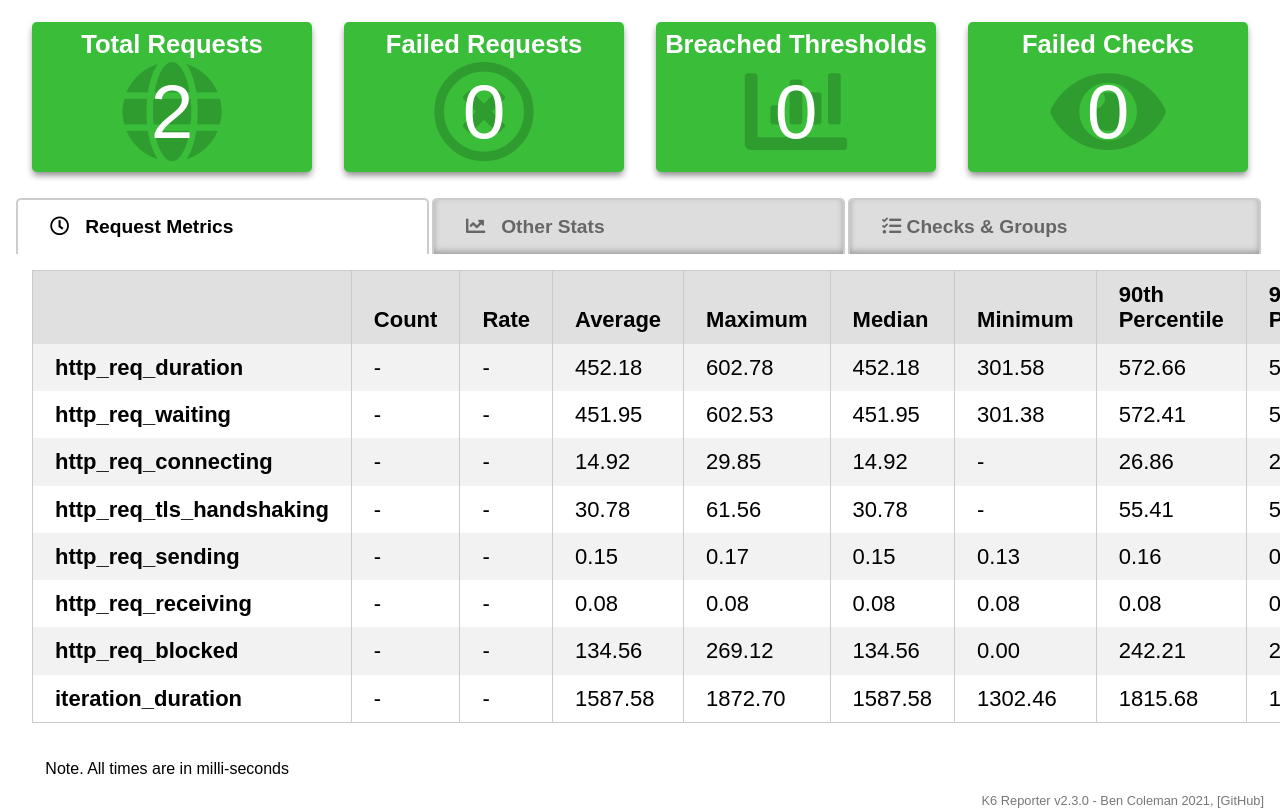
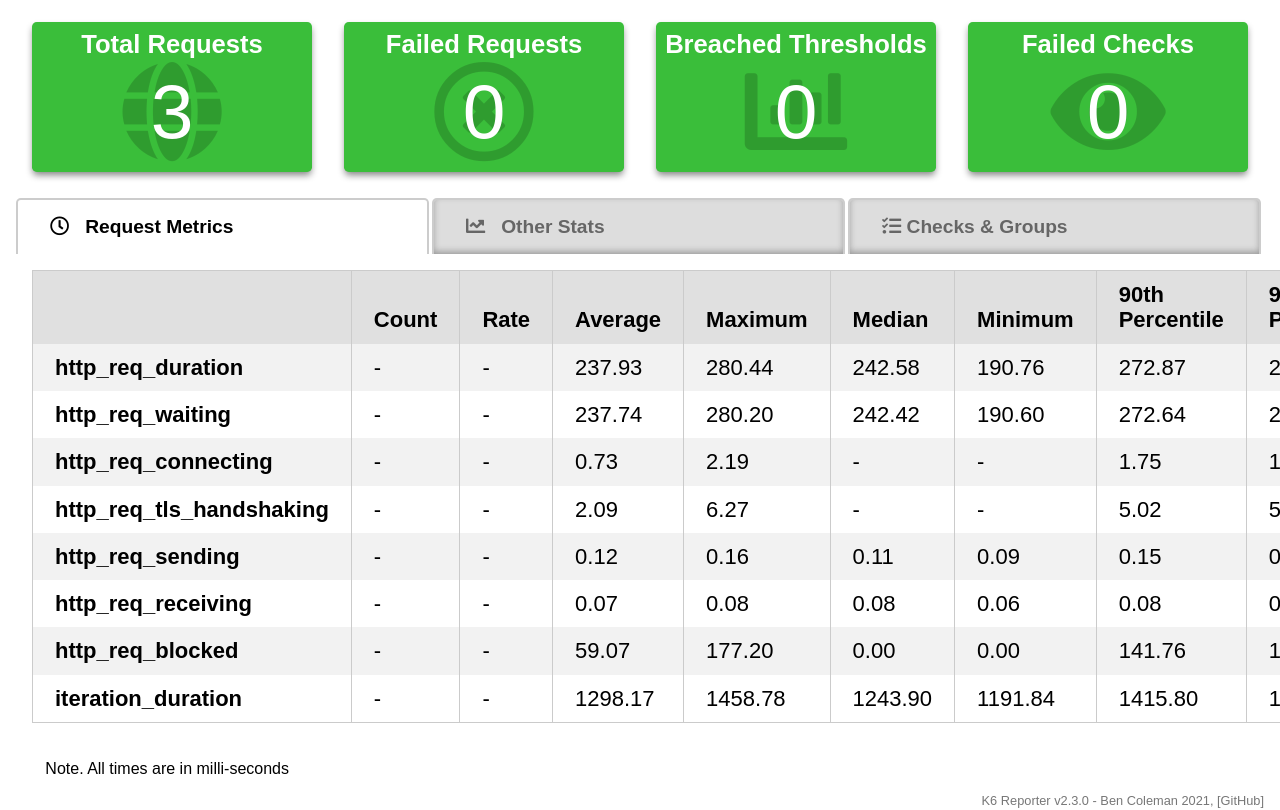
Before and after one commit to rodrigosalles7/performance-test-reports, a plain HTML site: page load-tests/reports/indexLoad.html in a window 1280 px wide. Shown: the part 82-892 px from the top of the page. Drawn offline with nearby package versions, Linux system fonts and the light colour scheme.

Commit message:
deploy: rodrigosalles7/performance-tests@ffbef9467892dabdaf8cc41a52444cd2e7d3e679

```diff
--- a/load-tests/reports/indexLoad.html
+++ b/load-tests/reports/indexLoad.html
@@ -9,7 +9,7 @@
     <link rel="shortcut icon" href="https://raw.githubusercontent.com/benc-uk/k6-reporter/main/assets/icon.png" type="image/png">
 
     <meta name="viewport" content="width=device-width, initial-scale=1.0" />
-    <title>K6 Load Test: 2025-02-17 18:32</title>
+    <title>K6 Load Test: 2025-02-17 19:00</title>
     <style>
       body {
         margin: 1rem;
@@ -138,14 +138,14 @@
   <body>
     <h1>
       <svg style="vertical-align:middle" width="50" height="45" viewBox="0 0 50 45" fill="none" class="footer-module--logo--_lkxx"><path d="M31.968 34.681a2.007 2.007 0 002.011-2.003c0-1.106-.9-2.003-2.011-2.003a2.007 2.007 0 00-2.012 2.003c0 1.106.9 2.003 2.012 2.003z" fill="#7D64FF"></path><path d="M39.575 0L27.154 16.883 16.729 9.31 0 45h50L39.575 0zM23.663 37.17l-2.97-4.072v4.072h-2.751V22.038l2.75 1.989v7.66l3.659-5.014 2.086 1.51-3.071 4.21 3.486 4.776h-3.189v.001zm8.305.17c-2.586 0-4.681-2.088-4.681-4.662 0-1.025.332-1.972.896-2.743l4.695-6.435 2.086 1.51-2.239 3.07a4.667 4.667 0 013.924 4.6c0 2.572-2.095 4.66-4.681 4.66z" fill="#7D64FF"></path></svg>
-      &nbsp; K6 Load Test: 2025-02-17 18:32
+      &nbsp; K6 Load Test: 2025-02-17 19:00
     </h1>
 
     <div class="row">
       <div class="box">
         <i class="fas fa-globe icon"></i>
         <h4>Total Requests</h4>
-        <div class="bignum">2</div>
+        <div class="bignum">3</div>
         <div class="bignum"></div>
       </div>
 
@@ -202,27 +202,27 @@
 
 
 
-                  <td class="">452.18</td>
+                  <td class="">237.93</td>
 
 
 
-                  <td class="">602.78</td>
+                  <td class="">280.44</td>
 
 
 
-                  <td class="">452.18</td>
+                  <td class="">242.58</td>
 
 
 
-                  <td class="">301.58</td>
+                  <td class="">190.76</td>
 
 
 
-                  <td class="">572.66</td>
+                  <td class="">272.87</td>
 
 
 
-                  <td class="">587.72</td>
+                  <td class="">276.65</td>
 
               </tr>
 
@@ -238,27 +238,27 @@
 
 
 
-                  <td class="">451.95</td>
+                  <td class="">237.74</td>
 
 
 
-                  <td class="">602.53</td>
+                  <td class="">280.20</td>
 
 
 
-                  <td class="">451.95</td>
+                  <td class="">242.42</td>
 
 
 
-                  <td class="">301.38</td>
+                  <td class="">190.60</td>
 
 
 
-                  <td class="">572.41</td>
+                  <td class="">272.64</td>
 
 
 
-                  <td class="">587.47</td>
+                  <td class="">276.42</td>
 
               </tr>
 
@@ -274,15 +274,11 @@
 
 
 
-                  <td class="">14.92</td>
+                  <td class="">0.73</td>
 
 
 
-                  <td class="">29.85</td>
-
-
-
-                  <td class="">14.92</td>
+                  <td class="">2.19</td>
 
 
 
@@ -290,11 +286,15 @@
 
 
 
-                  <td class="">26.86</td>
+                  <td>-</td>
 
 
 
-                  <td class="">28.35</td>
+                  <td class="">1.75</td>
+
+
+
+                  <td class="">1.97</td>
 
               </tr>
 
@@ -310,15 +310,11 @@
 
 
 
-                  <td class="">30.78</td>
+                  <td class="">2.09</td>
 
 
 
-                  <td class="">61.56</td>
-
-
-
-                  <td class="">30.78</td>
+                  <td class="">6.27</td>
 
 
 
@@ -326,11 +322,15 @@
 
 
 
-                  <td class="">55.41</td>
+                  <td>-</td>
 
 
 
-                  <td class="">58.48</td>
+                  <td class="">5.02</td>
+
+
+
+                  <td class="">5.64</td>
 
               </tr>
 
@@ -346,11 +346,19 @@
 
 
 
-                  <td class="">0.15</td>
+                  <td class="">0.12</td>
 
 
 
-                  <td class="">0.17</td>
+                  <td class="">0.16</td>
+
+
+
+                  <td class="">0.11</td>
+
+
+
+                  <td class="">0.09</td>
 
 
 
@@ -358,15 +366,7 @@
 
 
 
-                  <td class="">0.13</td>
-
-
-
                   <td class="">0.16</td>
-
-
-
-                  <td class="">0.17</td>
 
               </tr>
 
@@ -382,7 +382,7 @@
 
 
 
-                  <td class="">0.08</td>
+                  <td class="">0.07</td>
 
 
 
@@ -394,7 +394,7 @@
 
 
 
-                  <td class="">0.08</td>
+                  <td class="">0.06</td>
 
 
 
@@ -418,15 +418,11 @@
 
 
 
-                  <td class="">134.56</td>
+                  <td class="">59.07</td>
 
 
 
-                  <td class="">269.12</td>
-
-
-
-                  <td class="">134.56</td>
+                  <td class="">177.20</td>
 
 
 
@@ -434,11 +430,15 @@
 
 
 
-                  <td class="">242.21</td>
+                  <td class="">0.00</td>
 
 
 
-                  <td class="">255.66</td>
+                  <td class="">141.76</td>
+
+
+
+                  <td class="">159.48</td>
 
               </tr>
 
@@ -454,27 +454,27 @@
 
 
 
-                  <td class="">1587.58</td>
+                  <td class="">1298.17</td>
 
 
 
-                  <td class="">1872.70</td>
+                  <td class="">1458.78</td>
 
 
 
-                  <td class="">1587.58</td>
+                  <td class="">1243.90</td>
 
 
 
-                  <td class="">1302.46</td>
+                  <td class="">1191.84</td>
 
 
 
-                  <td class="">1815.68</td>
+                  <td class="">1415.80</td>
 
 
 
-                  <td class="">1844.19</td>
+                  <td class="">1437.29</td>
 
               </tr>
 
@@ -500,7 +500,7 @@
             <div class="box metricbox">
               <h4>Checks</h4>
               <i class="fas fa-eye icon"></i>
-              <div class="row"><div>Passed</div><div>4</div></div>
+              <div class="row"><div>Passed</div><div>6</div></div>
               <div class="row"><div>Failed</div><div>0</div></div>
             </div>
 
@@ -509,8 +509,8 @@
             <div class="box metricbox">
               <h4>Iterations</h4>
               <i class="fas fa-redo icon"></i>
-              <div class="row"><div>Total</div><div>2</div></div>
-              <div class="row"><div>Rate</div><div>0.63/s</div></div>
+              <div class="row"><div>Total</div><div>3</div></div>
+              <div class="row"><div>Rate</div><div>0.77/s</div></div>
             </div>
 
 
@@ -526,8 +526,8 @@
           <div class="box metricbox">
             <h4>Requests</h4>
             <i class="fas fa-globe icon"></i>
-            <div class="row"><div>Total</div><div>2</div></div>
-            <div class="row"><div>Rate</div><div>0.63/s</div></div>
+            <div class="row"><div>Total</div><div>3</div></div>
+            <div class="row"><div>Rate</div><div>0.77/s</div></div>
           </div>
 
           <div class="box metricbox">
@@ -564,11 +564,11 @@
           </thead>
 
             <tr class="checkDetails ">
-              <td width="50%">status é 201</td><td>2</td><td>0</td>
+              <td width="50%">status é 201</td><td>3</td><td>0</td>
             </tr>
 
             <tr class="checkDetails ">
-              <td width="50%">tempo de resposta &lt; 1000ms</td><td>2</td><td>0</td>
+              <td width="50%">tempo de resposta &lt; 1000ms</td><td>3</td><td>0</td>
             </tr>
 
         </table>
```
